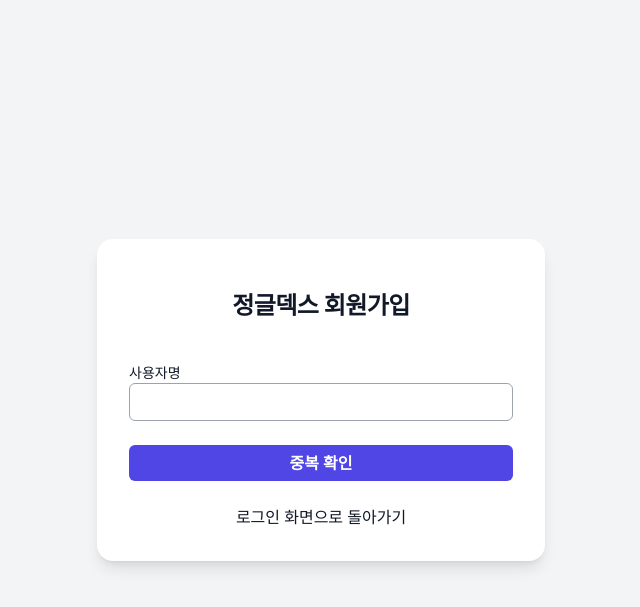
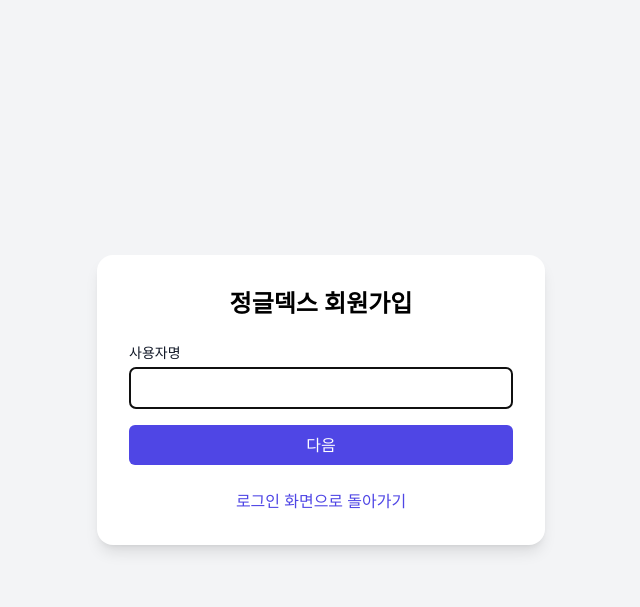
Before and after one commit to KraftonJungleWeek0/jungle-index, a Flask app: page /signup in a window 1280 px wide. Shown: the top 607 px of the page, without its empty margins (319-959 px from the left). Run offline with Flask 3, Linux system fonts and the light colour scheme; some libraries are stand-ins or nearby versions.

Commit message:
중간점검2

```diff
--- a/app.py
+++ b/app.py
@@ -70,7 +70,7 @@ def check_username():
     if db.users.find_one({'username': username}):
         return api_response("error", "이미 가입된 사용자입니다."), 409
     else:
-        return api_response("success", "사용자명 사용 가능")
+        return api_response("success", "사용자명 사용 가능"), 200
 
 
 @app.route("/api/auth/signup", methods=["POST"])
@@ -78,13 +78,14 @@ def signup_api():
     data = request.get_json() or {}
     username = data.get('username')
     raw_password = data.get('password')
+    about_me = data.get('aboutMe')
+    hobbies = data.get('hobbies', [])
+    mbti = data.get('mbti')
+    languages = data.get('languages')
     about = data.get('about')
-    hobby_list = data.get('hobby_list', [])
-    mbti = data.get('mbti')
-    preferred_language = data.get('preferred_language')
-    introduction = data.get('introduction')
+    user_choice = data.get('user_choice')
 
-    user_choice = data.get('user_choice')
+    user_choice = "게임"
 
     # 비밀번호 해시
     password_bytes = str(raw_password).encode('utf-8')
@@ -97,11 +98,11 @@ def signup_api():
     db.users.insert_one({
         'username': username,
         'password': hashed_password,
+        'about_me': about_me,
+        'hobbies': hobbies,
+        'mbti': mbti,
+        'languages': languages,
         'about': about,
-        'hobby_list': hobby_list,
-        'mbti': mbti,
-        'preferred_language': preferred_language,
-        'introduction': introduction,
         'profile_url': image_url
     })
 
--- a/jungledex/oai/profile_image.py
+++ b/jungledex/oai/profile_image.py
@@ -1,7 +1,6 @@
 import os
 from openai import OpenAI
 
-from jungledex.oai.prompt import make_prompt
 
 def generate_user_profile_image(user_choice: str, illustration: str = "pokemon"):
     client = OpenAI(
@@ -24,8 +23,6 @@ def generate_user_profile_image(user_choice: str, illustration: str = "pokemon")
     response = client.images.generate(
         model="dall-e-3",
         prompt=prompt,
-        size="1024x1024",
-        quality="standard",
         n=1,
     )
 
--- a/jungledex/templates/signup.html
+++ b/jungledex/templates/signup.html
@@ -1,250 +1,318 @@
 <!DOCTYPE html>
 <html lang="ko">
-
 <head>
   <meta charset="UTF-8" />
   <meta name="viewport" content="width=device-width, initial-scale=1.0" />
+  <!-- jQuery & Tailwind -->
+  <script src="https://code.jquery.com/jquery-3.6.0.min.js"></script>
   <script src="https://cdn.tailwindcss.com"></script>
-  <title>정글덱스 | 정보 입력</title>
+  <title>정글덱스 | 회원가입</title>
 </head>
+<body class="flex bg-gray-100 items-center justify-center min-h-screen">
 
-<body class="flex bg-gray-100 flex items-center justify-center min-h-screen">
+  <!-- 로딩 모달 -->
+  <div
+    id="loadingModal"
+    class="fixed inset-0 bg-black bg-opacity-50 flex items-center justify-center hidden z-50"
+  >
+    <div class="bg-white p-6 rounded-lg shadow-lg">
+      <p id="loadingTip" class="text-gray-800 text-center">
+        <!-- JS에서 순환될 텍스트가 들어갑니다 -->
+      </p>
+    </div>
+  </div>
 
   <div class="w-full max-w-md bg-white p-8 rounded-2xl shadow-lg">
+    <h2 class="text-center text-2xl font-bold mb-6">정글덱스 회원가입</h2>
 
-    <div class="sm:mx-auto sm:w-full sm:max-w-sm">
-      <h2 class="mt-4 text-center text-2xl/9 font-bold tracking-tight text-gray-900">정글덱스 회원가입</h2>
+    <!-- ============= STEP 1: 사용자명 입력 ============= -->
+    <form id="step1Form" class="space-y-4">
+      <div>
+        <label for="username" class="block text-sm font-medium text-gray-900">
+          사용자명
+        </label>
+        <input
+          type="text"
+          id="username"
+          name="username"
+          required
+          class="mt-1 block w-full rounded-md border border-gray-300 px-3 py-2"
+        />
+      </div>
+      <button
+        type="button"
+        id="step1Next"
+        class="w-full bg-indigo-600 text-white py-2 rounded-md hover:bg-indigo-500"
+      >
+        다음
+      </button>
+    </form>
+
+    <!-- STEP 2: 비밀번호 설정 -->
+    <form id="step2Form" class="space-y-4 hidden">
+      <div>
+        <label for="password" class="block text-sm font-medium text-gray-900">비밀번호</label>
+        <input
+          type="password"
+          id="password"
+          name="password"
+          class="mt-1 block w-full rounded-md border border-gray-300 px-3 py-2"
+        />
+      </div>
+      <div>
+        <label for="passwordConfirm" class="block text-sm font-medium text-gray-900">비밀번호 확인</label>
+        <input
+          type="password"
+          id="passwordConfirm"
+          name="passwordConfirm"
+          class="mt-1 block w-full rounded-md border border-gray-300 px-3 py-2"
+        />
       </div>
 
-    <!-- 사용자명 div -->
-    <div id="nameSection" style="display: block" class="mt-10 sm:mx-auto sm:w-full sm:max-w-sm mb-6">
-      <form class="">
-        <!-- 사용자명 -->
-        <div class="pb-6">
-          <label class="block text-sm font-medium text-gray-900">사용자명</label>
-          <input type="text" name="username" id="username" required
-            class="block w-full rounded-md bg-white px-3 py-1.5 text-base text-gray-900 border border-gray-400 outline-1 -outline-offset-1 outline-gray-300 focus:outline-2 focus:outline-none focus:-outline-offset-2 focus:outline-indigo-600 sm:text-sm/6">
-        </div>
+      <!-- 에러 메시지 영역 -->
+      <div id="step2Error" class="hidden text-red-600 text-sm"></div>
 
-        <!-- 중복확인 버튼 -->
-        <div class="flex items-center justify-between">
-          <button type="button" id="nameCheckBtn" style="display: block"
-            class="w-full rounded-md bg-indigo-600 px-3 py-1.5 text-base font-semibold text-white shadow-xs hover:bg-indigo-500 focus-visible:outline-2 focus-visible:outline-offset-2 focus:outline-none focus-visible:outline-indigo-600">중복
-            확인
+      <div class="flex gap-2">
+        <button type="button" id="step2Prev" class="flex-1 bg-gray-300 text-gray-700 py-2 rounded-md hover:bg-gray-200">
+          이전
+        </button>
+        <button type="submit" id="step2Next" class="flex-1 bg-indigo-600 text-white py-2 rounded-md hover:bg-indigo-500">
+          다음
         </button>
       </div>
     </form>
+
+    <!-- ======== STEP 3: 추가 정보 & 최종 제출 ======== -->
+    <form
+      id="step3Form"
+      class="space-y-4 hidden"
+      action="/dashboard"
+      method="POST"
+    >
+      <div>
+        <label for="aboutMe" class="block text-sm font-medium text-gray-700">
+          한 마디
+        </label>
+        <textarea
+          id="aboutMe"
+          name="aboutMe"
+          required
+          maxlength="50"
+          class="mt-1 block w-full rounded-md border border-gray-300 px-3 py-2"
+          placeholder="나를 소개할 한마디..."
+        ></textarea>
       </div>
 
-    <!-- 비밀번호 div -->
-    <div id="pwSection" style="display: none" class="mt-10 sm:mx-auto sm:w-full sm:max-w-sm mb-6">
-      <form class="space-y-6">
-        <!-- PW -->
-        <div id="pw">
-          <label class="block text-sm/6 font-medium text-gray-900">비밀번호</label>
-          <input type="password" name="password" id="password" required
-            class="block w-full rounded-md bg-white px-3 py-1.5 text-base text-gray-900 border border-gray-400 outline-1 -outline-offset-1 outline-gray-300 focus:outline-2 focus:outline-none focus:-outline-offset-2 focus:outline-indigo-600 sm:text-sm/6">
-
-        </div>
-
-        <!-- PW 확인 -->
-        <div id="pwcheck">
-          <label class="block text-sm/6 font-medium text-gray-900">비밀번호 확인</label>
-          <input type="password" name="passwordConfirm" id="passwordConfirm" required
-            class="block w-full rounded-md bg-white px-3 py-1.5 text-base text-gray-900 border border-gray-400 outline-1 -outline-offset-1 outline-gray-300 focus:outline-2 focus:outline-none focus:-outline-offset-2 focus:outline-indigo-600 sm:text-sm/6">
-
-        </div>
-
-        <!-- 다음 버튼 -->
-        <div class="flex items-center justify-between">
-          <button type="button" id="pwCheckBtn"
-            class="w-full rounded-md bg-indigo-600 px-3 py-1.5 text-base font-semibold text-white shadow-xs hover:bg-indigo-500 focus-visible:outline-2 focus-visible:outline-offset-2 focus:outline-none focus-visible:outline-indigo-600">다음으로
-          </button>
-        </div>
-      </form>
-    </div>
-
-    <!-- 정보입력 div -->
-    <div id="infoSection" style="display: none" class="mt-10 sm:mx-auto sm:w-full sm:max-w-sm mb-6">
-      <form action="/dashboard" method="POST" class="space-y-6">
-        <!-- 한마디 -->
       <div>
-          <label class="block text-sm font-medium text-gray-700">하고싶은 한마디</label>
-          <textarea name="about" id="about" required
-            class="block w-full rounded-md bg-white px-3 py-1.5 text-base text-gray-900 border border-gray-400 outline-1 -outline-offset-1 outline-gray-300 placeholder:text-gray-400 focus:outline-none focus:outline-2 focus:-outline-offset-2 focus:outline-indigo-600 sm:text-sm/6"
-            maxlength="50" placeholder="나를 소개할 한마디..."></textarea>
-        </div>
-
-        <!-- 취미 -->
-        <div>
-          <label class="block text-sm font-medium text-gray-700">취미</label>
-          <div class="flex flex-wrap gap-2">
+        <p class="block text-sm font-medium text-gray-700">
+          취미 (최소 1개 선택)
+        </p>
+        <div class="flex flex-wrap gap-2 mt-1">
           <label class="flex items-center space-x-2">
-              <input type="checkbox" class="form-checkbox text-indigo-600" name="hobby" value="운동">
+            <input type="checkbox" name="hobby" value="운동" />
             <span>운동</span>
           </label>
           <label class="flex items-center space-x-2">
-              <input type="checkbox" class="form-checkbox text-indigo-600" name="hobby" value="독서">
+            <input type="checkbox" name="hobby" value="독서" />
             <span>독서</span>
           </label>
           <label class="flex items-center space-x-2">
-              <input type="checkbox" class="form-checkbox text-indigo-600" name="hobby" value="음악 감상">
+            <input type="checkbox" name="hobby" value="음악 감상" />
             <span>음악감상</span>
           </label>
           <label class="flex items-center space-x-2">
-              <input type="checkbox" class="form-checkbox text-indigo-600" name="hobby" value="여행">
+            <input type="checkbox" name="hobby" value="여행" />
             <span>여행</span>
           </label>
         </div>
       </div>
 
-        <!-- MBTI -->
       <div>
-          <label class="block text-sm font-medium text-gray-700">MBTI</label>
-          <div class="grid grid-cols-4 gap-4">
-            <!-- E/I -->
+        <p class="block text-sm font-medium text-gray-700">
+          MBTI (4축 모두 선택)
+        </p>
+        <div class="grid grid-cols-2 gap-4 mt-1 text-sm">
+          <!-- 외향/내향 -->
           <div>
-              <label class="block text-xs text-gray-600 mb-1">외향/내향</label>
-              <div class="flex items-center space-x-4">
-                <label class="flex items-center space-x-1">
-                  <input type="radio" name="ei" value="E" class="form-radio">
-                  <span>E</span>
-                </label>
-                <label class="flex items-center space-x-1">
-                  <input type="radio" name="ei" value="I" class="form-radio">
-                  <span>I</span>
-                </label>
+            <p class="text-xs text-gray-600 mb-1">외향/내향</p>
+            <label class="inline-flex items-center space-x-1"><input type="radio" name="ei" value="E" /><span>E</span></label>
+            <label class="inline-flex items-center space-x-1"><input type="radio" name="ei" value="I" /><span>I</span></label>
           </div>
+          <!-- 감각/직관 -->
+          <div>
+            <p class="text-xs text-gray-600 mb-1">감각/직관</p>
+            <label class="inline-flex items-center space-x-1"><input type="radio" name="sn" value="S" /><span>S</span></label>
+            <label class="inline-flex items-center space-x-1"><input type="radio" name="sn" value="N" /><span>N</span></label>
           </div>
-
-            <!-- S/N -->
+          <!-- 사고/감정 -->
           <div>
-              <label class="block text-xs text-gray-600 mb-1">감각/직관</label>
-              <div class="flex items-center space-x-4">
-                <label class="flex items-center space-x-1">
-                  <input type="radio" name="sn" value="S" class="form-radio text-indigo-600">
-                  <span>S</span>
-                </label>
-                <label class="flex items-center space-x-1">
-                  <input type="radio" name="sn" value="N" class="form-radio text-indigo-600">
-                  <span>N</span>
-                </label>
+            <p class="text-xs text-gray-600 mb-1">사고/감정</p>
+            <label class="inline-flex items-center space-x-1"><input type="radio" name="tf" value="T" /><span>T</span></label>
+            <label class="inline-flex items-center space-x-1"><input type="radio" name="tf" value="F" /><span>F</span></label>
           </div>
-            </div>
-
-            <!-- T/F -->
+          <!-- 판단/인식 -->
           <div>
-              <label class="block text-xs text-gray-600 mb-1">사고/감정</label>
-              <div class="flex items-center space-x-4">
-                <label class="flex items-center space-x-1">
-                  <input type="radio" name="tf" value="T" class="form-radio text-indigo-600">
-                  <span>T</span>
-                </label>
-                <label class="flex items-center space-x-1">
-                  <input type="radio" name="tf" value="F" class="form-radio text-indigo-600">
-                  <span>F</span>
-                </label>
-              </div>
-            </div>
-
-            <!-- J/P -->
-            <div>
-              <label class="block text-xs text-gray-600 mb-1">판단/인식</label>
-              <div class="flex items-center space-x-4">
-                <label class="flex items-center space-x-1">
-                  <input type="radio" name="jp" value="J" class="form-radio text-indigo-600">
-                  <span>J</span>
-                </label>
-                <label class="flex items-center space-x-1">
-                  <input type="radio" name="jp" value="P" class="form-radio text-indigo-600">
-                  <span>P</span>
-                </label>
-              </div>
+            <p class="text-xs text-gray-600 mb-1">판단/인식</p>
+            <label class="inline-flex items-center space-x-1"><input type="radio" name="jp" value="J" /><span>J</span></label>
+            <label class="inline-flex items-center space-x-1"><input type="radio" name="jp" value="P" /><span>P</span></label>
           </div>
         </div>
       </div>
 
-        <!-- 선호 언어 -->
       <div>
-          <label class="block text-sm font-medium text-gray-700">선호 언어</label>
-          <select id="preferred_language" name="languages"
-            class="mt-1 block rounded-md border-gray-300 shadow-sm focus:outline-indigo-500 focus:ring-indigo-500 sm:text-sm">
-            <option value="Python">Python</option>
-            <option value="JavaScript">JavaScript</option>
-            <option value="Java">Java</option>
-            <option value="C++">C++</option>
-            <option value="C#">C#</option>
-            <option value="Go">Go</option>
-            <option value="Rust">Rust</option>
-            <option value="TypeScript">TypeScript</option>
-            <option value="Rust">Rust</option>
-            <option value="Swift">Swift</option>
-            <option value="Kotlin">Kotlin</option>
+        <label for="languages" class="block text-sm font-medium text-gray-700">선호 언어</label>
+        <select
+          id="languages"
+          name="languages"
+          required
+          class="mt-1 block w-full rounded-md border border-gray-300 px-3 py-2"
+        >
+          <option value="">선택해주세요</option>
+          <option>Python</option>
+          <option>JavaScript</option>
+          <option>Java</option>
+          <option>C++</option>
+          <option>Go</option>
+          <option>Rust</option>
+          <option>TypeScript</option>
+          <option>Swift</option>
+          <option>Kotlin</option>
         </select>
       </div>
 
-        <!-- 자기소개 -->
       <div>
-          <label class="block text-sm font-medium text-gray-700">자기소개</label>
-          <textarea name="about" id="about" required
-            class="block w-full rounded-md bg-white px-3 py-1.5 text-base text-gray-900 border border-gray-400 outline-1 -outline-offset-1 outline-gray-300 placeholder:text-gray-400 focus:outline-none focus:outline-2 focus:-outline-offset-2 focus:outline-indigo-600 sm:text-sm/6"
-            placeholder="추가로 하고 싶은 말"></textarea>
+        <label for="about" class="block text-sm font-medium text-gray-700">추가로 하고 싶은 말</label>
+        <textarea
+          id="about"
+          name="about"
+          placeholder="추가로 하고 싶은 말"
+          class="mt-1 block w-full rounded-md border border-gray-300 px-3 py-2"
+        ></textarea>
       </div>
 
-        <!-- 완료 버튼 -->
-        <button type="submit" id="doneBtn"
-          class="w-full rounded-md bg-indigo-600 px-3 py-1.5 text-base font-semibold text-white shadow-xs hover:bg-indigo-500 focus-visible:outline-2 focus-visible:outline-offset-2 focus:outline-none focus-visible:outline-indigo-600">
-          입력완료
-        </button>
+      <div class="flex gap-2">
+        <button type="button" id="step3Prev" class="flex-1 bg-gray-300 text-gray-700 py-2 rounded-md hover:bg-gray-200">이전</button>
+        <button type="submit" class="flex-1 bg-indigo-600 text-white py-2 rounded-md hover:bg-indigo-500">완료</button>
+      </div>
+    </form>
 
-      </form>
+    <p class="mt-6 text-center">
+      <a href="/signin" class="text-indigo-600 hover:underline">로그인 화면으로 돌아가기</a>
+    </p>
   </div>
 
-    <!-- 로그인으로 돌아가기 -->
-    <div class="flex flex-col items-center">
-      <a href="/signin" class="text-gray-900 hover:text-indigo-500">로그인 화면으로 돌아가기</a>
-    </div>
+  <script>
 
-  </div>
+    $(function() {
+      // ------------------------------
+      // 로딩 모달 & 팁 순환 함수 정의
+      // ------------------------------
+      const loadingTips = [
+        "Tip: 정글에서 살아남기 위해 여러 정글러들을 만나보세요",
+        "Tip: 정글몬이 불쑥 튀어나와도 놀라지 마세요",
+        "Tip: 정글 도감을 인쇄하는 중...",
+        "Tip: 주기적으로 정글을 탐험해보세요"
+      ];
+      let tipIndex = 0, tipInterval;
 
-</body>
-
-</html>
-
-<script>
-  document.getElementById("nameCheckBtn").addEventListener('click', nameCheck);
-  function nameCheck() {
-    const username = document.getElementById("username").value;
-    if (username === "") return;
-
-    // 이름 중복체크 파트
-
-    document.getElementById("nameCheckBtn").style.display = 'none';
-    document.getElementById("pwSection").style.display = 'block';
+      function showLoading() {
+        $('#loadingTip').text(loadingTips[tipIndex]);
+        tipIndex = (tipIndex + 1) % loadingTips.length;
+        $('#loadingModal').removeClass('hidden');
+        tipInterval = setInterval(() => {
+          $('#loadingTip').text(loadingTips[tipIndex]);
+          tipIndex = (tipIndex + 1) % loadingTips.length;
+        }, 3000);
       }
 
-  document.getElementById("pwCheckBtn").addEventListener('click', pwCheck);
-  function pwCheck() {
-    const password = document.getElementById("password").value;
-    const passwordCheck = document.getElementById("passwordConfirm").value;
+      function hideLoading() {
+        clearInterval(tipInterval);
+        $('#loadingModal').addClass('hidden');
+      }
+      // ------------------------------
 
-    console.log(password, passwordCheck);
+      // ------------------------------
+      // 1) 초기화: step1만 보이기 & 포커스
+      // ------------------------------
+      showStep(1);
 
+      // ------------------------------
+      // 2) showStep 함수
+      // ------------------------------
+      function showStep(n) {
+        $('#step1Form, #step2Form, #step3Form').hide();
+        $(`#step${n}Form`).show();
 
-    if (password === "" || passwordCheck === "") return;
-
-    if (password !== passwordCheck) {
-      alert("비밀번호가 일치하지 않습니다.");
-      return;
+        if (n === 1) {
+          $('#username').focus();
+        } else if (n === 2) {
+          $('#password').focus();
+        } else if (n === 3) {
+          $('#aboutMe').focus();
+        }
       }
 
-    document.getElementById("nameSection").style.display = 'none';
-    document.getElementById("pwSection").style.display = 'none';
-    document.getElementById("infoSection").style.display = 'block';
+      // STEP1: Enter/Click
+      $('#step1Form').on('submit', function(e) {
+        e.preventDefault(); handleStep1Next();
+      });
+      $('#step1Next').on('click', handleStep1Next);
+
+      function handleStep1Next() {
+        const username = $('#username').val().trim();
+        if (!username) { alert('사용자명을 입력해주세요.'); $('#username').focus(); return; }
+        $.ajax({
+          url: '/api/auth/check', method: 'POST', contentType: 'application/json; charset=UTF-8',
+          data: JSON.stringify({ username }), dataType: 'json',
+          success() { showStep(2); }, error(xhr) { if (xhr.status===409) alert('이미 사용 중인 사용자명입니다.'); else alert('서버 오류'); }
+        });
       }
 
-  document.getElementById("doneBtn").addEventListener('click', selectionToList);
-  function selectionToList() {
+      // STEP2: 이전/다음/Enter
+      $('#step2Prev').on('click', () => showStep(1));
+      function handleStep2Next() {
+        const pw  = $('#password').val(), pwc = $('#passwordConfirm').val();
+        $('#step2Error').hide().text('');
+        if (!pw||!pwc) { $('#step2Error').text('비밀번호와 확인을 모두 입력해주세요.').show(); return; }
+        if (pw!==pwc) { $('#step2Error').text('비밀번호가 일치하지 않습니다.').show(); return; }
+        showStep(3);
+      }
+      $('#password, #passwordConfirm').on('input', () => { $('#step2Error').hide().text(''); });
+      $('#step2Next').on('click', handleStep2Next);
+      $('#step2Form').on('submit', function(e) { e.preventDefault(); handleStep2Next(); });
 
+      // STEP3: 이전
+      $('#step3Prev').on('click', () => showStep(2));
+
+      // STEP3: AJAX로 회원가입 요청
+      $('#step3Form').on('submit', function(e) {
+        e.preventDefault();
+        const username = $('#username').val().trim();
+        const password = $('#password').val();
+        const aboutMe  = $('#aboutMe').val().trim();
+        const hobbies  = $('input[name="hobby"]:checked').map(function() { return this.value; }).get();
+        const mbti     = ['ei','sn','tf','jp'].map(key => $(`input[name="${key}"]:checked`).val()).join('');
+        const languages= $('#languages').val();
+        const about    = $('#about').val().trim();
+
+        // 로딩 모달 표시
+        showLoading();
+
+        $.ajax({
+          url: '/api/auth/signup', method: 'POST', contentType: 'application/json; charset=UTF-8',
+          data: JSON.stringify({ username, password, aboutMe, hobbies, mbti, languages, about }), dataType: 'json',
+          success(res) {
+            // 완료 후 대시보드로 이동
+            window.location.href = '/dashboard';
+          },
+          error(xhr) {
+            hideLoading();
+            const msg = xhr.responseJSON?.message || '서버 오류가 발생했습니다.';
+            alert('회원가입 실패: ' + msg);
           }
+        });
+      });
+    });
   </script>
+</body>
+</html>
```
Also changed, not shown: jungledex/oai/prompt.py (deleted, +0 -12 lines), jungledex/templates/dashboard.html (+29 -3 lines). Lines whose indentation alone changed are shown as unchanged.
